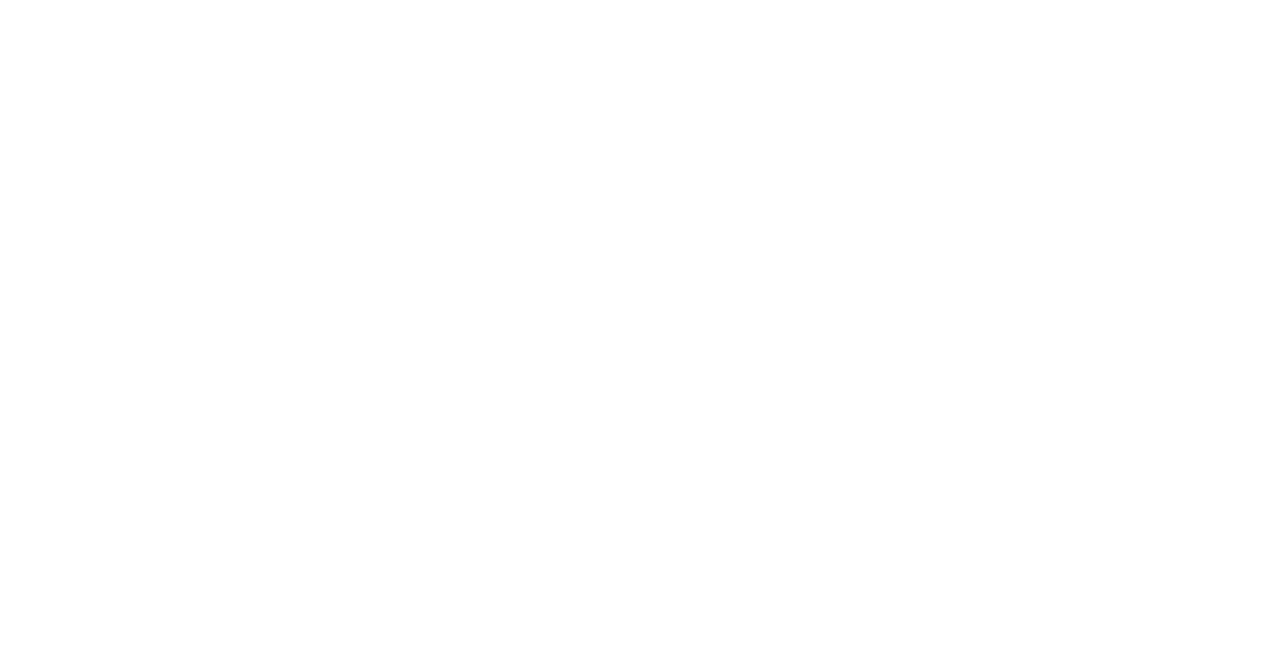
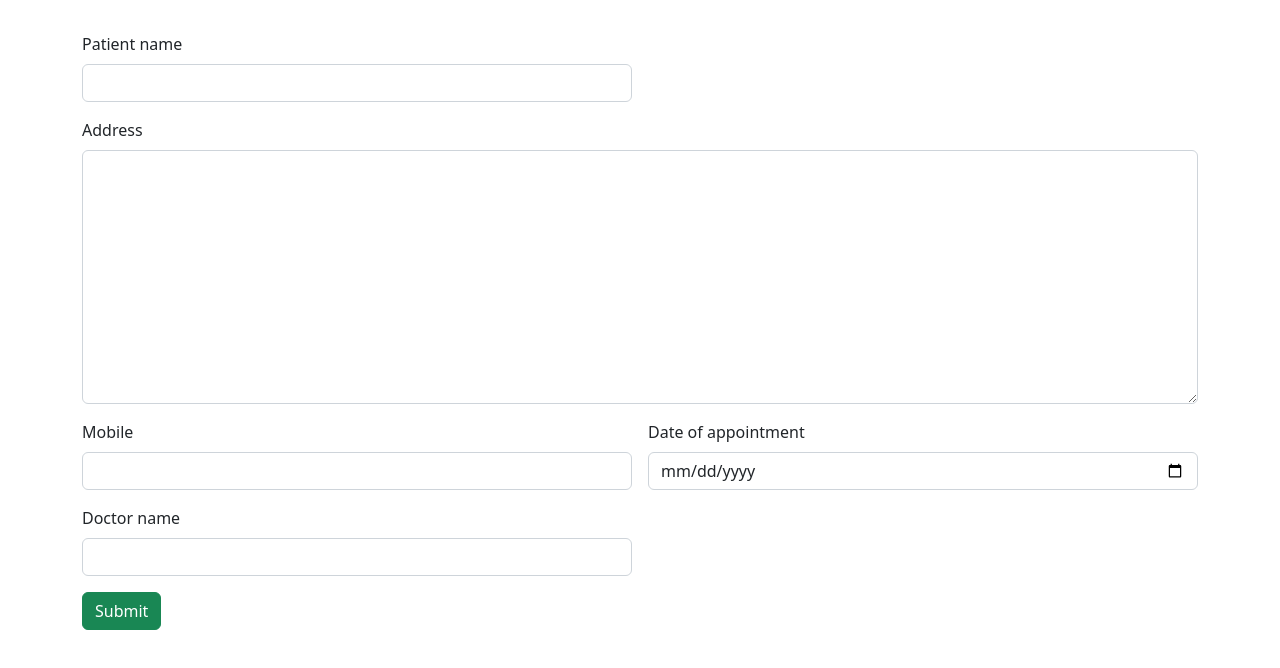
Before and after one commit to Asiyacm/New-Patient-Angular-App, an Angular app: page / in a window 1280 px wide. Shown: the top 668 px of the page. Built offline with nearby package versions, Linux system fonts and the light colour scheme.

Commit message:
add commit

```diff
--- /dev/null
+++ b/src/app/add-patiet/add-patiet.component.html
@@ -0,0 +1,46 @@
+<div class="container">
+    <div class="row">
+        <div class="col col-12 col-sm-12 col-md-12 col-lg-12 col-xl-12 col-xxl-12">
+            <div class="row g-3 mt-3">
+                <div class="col col-12 col-sm-6 col-md-6 col-lg-6 col-xl-6 col-xxl-6">
+
+                    <label for="" class="form-label">Patient name</label>
+                    <input name="name" [(ngModel)]="name" type="text" class="form-control">
+
+                </div>
+
+                <div class="col col-12 col-sm-12 col-md-12 col-lg-12 col-xl-12 col-xxl-12">
+
+                    <label for="" class="form-label">Address</label>
+                    <textarea name="address" [(ngModel)]="address" id="" cols="30" rows="10" class="form-control"></textarea>
+
+                </div>
+
+                <div class="col col-12 col-sm-6 col-md-6 col-lg-6 col-xl-6 col-xxl-6">
+
+                    <label for="" class="form-label">Mobile</label>
+                    <input name="mobile" [(ngModel)]="mobile" type="text" class="form-control">
+
+                </div>
+
+                <div class="col col-12 col-sm-6 col-md-6 col-lg-6 col-xl-6 col-xxl-6">
+
+                    <label for="" class="form-label">Date of appointment</label>
+                    <input name="dateofapmt" [(ngModel)]="dateofapmt" type="date" name="" id="" class="form-control">
+
+                </div>
+
+                <div class="col col-12 col-sm-6 col-md-6 col-lg-6 col-xl-6 col-xxl-6">
+
+                    <label for="" class="form-label">Doctor name</label>
+                    <input name="dname" [(ngModel)]="dname" type="text" class="form-control">
+
+                </div>
+
+                <div class="col col-12 col-sm-12 col-md-12 col-lg-12 col-xl-12 col-xxl-12">
+                    <button (click)="readValue()" class="btn btn-success">Submit</button>
+                </div>
+            </div>
+        </div>
+    </div>
+</div>
--- /dev/null
+++ b/src/app/add-patiet/add-patiet.component.ts
@@ -0,0 +1,25 @@
+import { Component } from '@angular/core';
+
+@Component({
+  selector: 'app-add-patiet',
+  templateUrl: './add-patiet.component.html',
+  styleUrls: ['./add-patiet.component.css']
+})
+export class AddPatietComponent {
+
+
+  name=""
+  address=""
+  mobile=""
+  dateofapmt=""
+  dname=""
+
+  readValue=()=>
+  {
+    let data:any={"name":this.name,"address":this.address,"phone":this.mobile,"dateOfAppoinment":this.dateofapmt,"doctorName":this.dname}
+    console.log(data)
+  }
+
+
+
+}
--- a/src/app/app.component.html
+++ b/src/app/app.component.html
@@ -1,3 +1,3 @@
-
+<app-add-patiet></app-add-patiet>
 
 <router-outlet></router-outlet>
```
Also changed, not shown: src/app/app.module.ts (+6 -2 lines), src/app/add-patiet/add-patiet.component.css (added).
